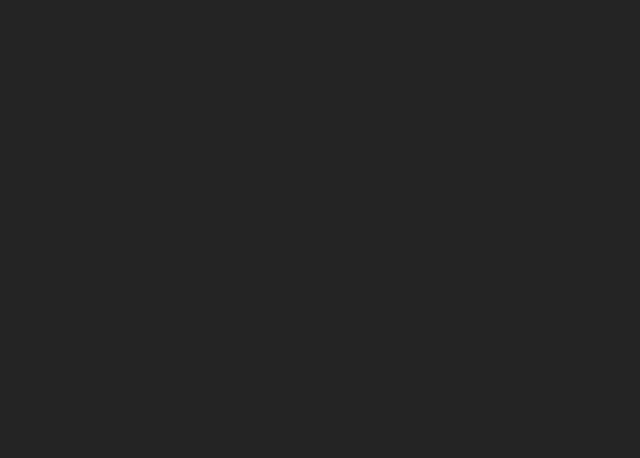
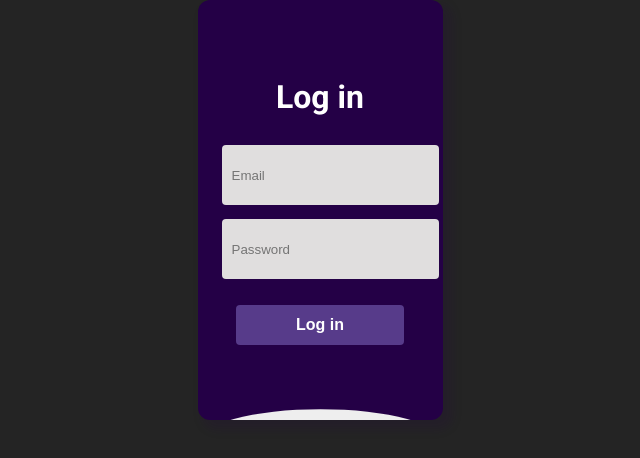
Before and after one commit to werlenx/Jimp, a React (Vite) app: page /login in a window 1280 px wide. Before the commit this address had no page. Shown: the top 458 px of the page, without its empty margins (320-960 px from the left). Built offline with nearby package versions, Linux system fonts and the light colour scheme.

Commit message:
alterando dados manualmente

```diff
--- a/src/components/head/Head.jsx
+++ b/src/components/head/Head.jsx
@@ -13,7 +13,7 @@ export default function Head(){
                     <p>Jogos Internos IFP</p>
                 </div>
             </div>
-            <img className="adm" src="config.png" alt="" />
+            <Link to="/login"><img className="adm" src="config.png" alt="" /></Link>
 
         </HeadStyled>
     )
--- a/src/main.jsx
+++ b/src/main.jsx
@@ -6,6 +6,7 @@ import { BrowserRouter as Router, Routes, Route } from 'react-router-dom'
 import Home from './pages/Home.jsx'
 import Rank from './pages/Rank.jsx'
 import Agenda from './pages/Agenda.jsx'
+import Login from './pages/LoginADM.jsx'
 
 ReactDOM.createRoot(document.getElementById('root')).render(
   <React.StrictMode>
@@ -15,6 +16,7 @@ ReactDOM.createRoot(document.getElementById('root')).render(
         <Route path="/" element={<Home />} />
         <Route path="/rank" element={<Rank />} />
         <Route path="/agenda" element={<Agenda />} />
+        <Route path="/login" element={<Login />} />
       </Routes>
     </Router>
   </React.StrictMode>,
--- a/src/pages/Agenda.jsx
+++ b/src/pages/Agenda.jsx
@@ -17,7 +17,7 @@ export default function Agenda() {
         <CheckItem
           title="Desafio 2: grito de guerra"
           date="de 13 a 18 de Julho"
-          status={false}
+          status={true}
         />
         <CheckItem
           title="Desafio 3: Criar um produto sustentável"
--- /dev/null
+++ b/src/pages/LoginADM.jsx
@@ -0,0 +1,28 @@
+import { LoginStyled } from "./LoginStyled";
+export default function Login() {
+  return (
+    <LoginStyled class="main">
+		  <input type="checkbox" id="chk" aria-hidden="true"/>
+
+			<div class="login">
+				<form class="form">
+					<label for="chk" aria-hidden="true">Log in</label>
+					<input class="input" type="email" name="email" placeholder="Email" required=""/>
+					<input class="input" type="password" name="pswd" placeholder="Password" required=""/>
+					<button>Log in</button>
+				</form>
+			</div>
+
+      <div class="register">
+				<form class="form">
+					<label for="chk" aria-hidden="true">Register</label>
+					<input class="input" type="text" name="txt" placeholder="Username" required=""/>
+					<input class="input" type="email" name="email" placeholder="Email" required=""/>
+					<input class="input" type="password" name="pswd" placeholder="Password" required=""/>
+					<button>Register</button>
+				</form>
+			</div>
+	  </LoginStyled>
+
+  );
+}
--- /dev/null
+++ b/src/pages/LoginStyled.jsx
@@ -0,0 +1,101 @@
+import styled from "styled-components";
+
+const LoginStyled = styled.div`
+  position: relative;
+  display: flex;
+  flex-direction: column;
+  background-color: #240046;
+  max-height: 420px;
+  overflow: hidden;
+  border-radius: 12px;
+  box-shadow: 7px 7px 10px 3px #24004628;
+
+  .form {
+    display: flex;
+    flex-direction: column;
+    gap: 14px;
+    padding: 24px;
+  }
+
+  /*checkbox to switch from sign up to login*/
+  #chk {
+    display: none;
+  }
+
+  /*Login*/
+  .login {
+    position: relative;
+    width: 100%;
+    height: 100%;
+  }
+
+  .login label {
+    margin: 25% 0 5%;
+  }
+
+  label {
+    color: #fff;
+    font-size: 2rem;
+    justify-content: center;
+    display: flex;
+    font-weight: bold;
+    cursor: pointer;
+    transition: 0.5s ease-in-out;
+  }
+
+  .input {
+    width: 100%;
+    height: 40px;
+    background: #e0dede;
+    padding: 10px;
+    border: none;
+    outline: none;
+    border-radius: 4px;
+  }
+
+  /*Register*/
+  .register {
+    background: #eee;
+    border-radius: 60% / 10%;
+    transform: translateY(5%);
+    transition: 0.8s ease-in-out;
+  }
+
+  .register label {
+    color: #573b8a;
+    transform: scale(0.6);
+  }
+
+  #chk:checked ~ .register {
+    transform: translateY(-60%);
+  }
+
+  #chk:checked ~ .register label {
+    transform: scale(1);
+    margin: 10% 0 5%;
+  }
+
+  #chk:checked ~ .login label {
+    transform: scale(0.6);
+    margin: 5% 0 5%;
+  }
+  /*Button*/
+  .form button {
+    width: 85%;
+    height: 40px;
+    margin: 12px auto 10%;
+    color: #fff;
+    background: #573b8a;
+    font-size: 1rem;
+    font-weight: bold;
+    border: none;
+    border-radius: 4px;
+    cursor: pointer;
+    transition: 0.2s ease-in;
+  }
+
+  .form button:hover {
+    background-color: #6d44b8;
+  }
+`;
+export { LoginStyled };
--- a/src/pages/Rank.jsx
+++ b/src/pages/Rank.jsx
@@ -50,14 +50,14 @@ const teams = [
     id: "7",
     name: "Águias",
     pathImg: "./logos/23adm08_aguia.jpeg",
-    points: 50,
+    points: 200,
     class: "24ADM08",
   },
   {
     id: "8",
     name: "Team Fox",
     pathImg: "./logos/23adm08_fox.jpg",
-    points: 50,
+    points: 100,
     class: "23ADM08",
   },
   {
@@ -78,7 +78,7 @@ const teams = [
     id: "11",
     name: "Lobos da Amazônia",
     pathImg: "./logos/23adm10_lobos_da_amazonia.jpeg",
-    points: 50,
+    points: 130,
     class: "23ADM10",
   },
   {
@@ -94,6 +94,13 @@ const teams = [
     pathImg: "./logos/23adm12_titas.jpeg",
     points: 50,
     class: "23ADM12",
+  },
+  {
+    id: "14",
+    name: "Aguias de fogo",
+    pathImg: "./logos/24adm07_aguias_de_fogo.jpeg",
+    points: 50,
+    class: "24ADM07",
   },
   {
     id: "15",
```
Also changed, not shown: src/components/Button.jsx (+12 -9 lines), src/components/CheckItem.jsx (+6 -1 lines).
